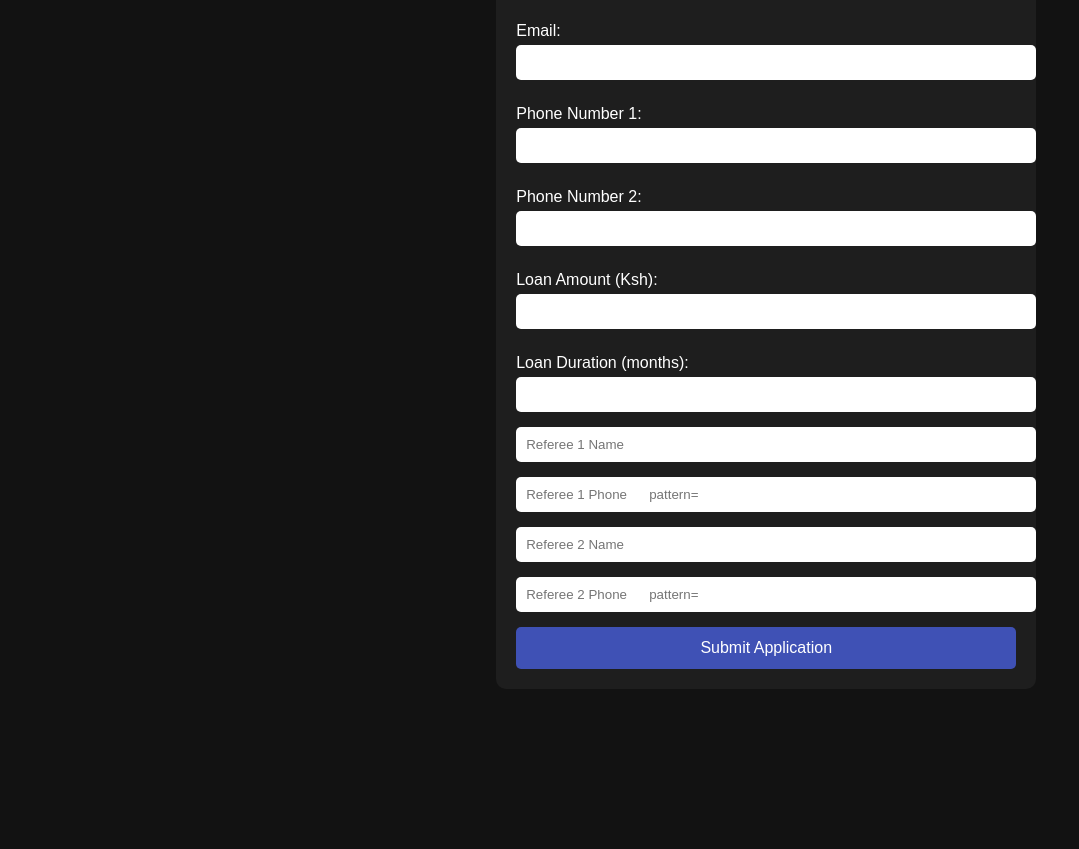
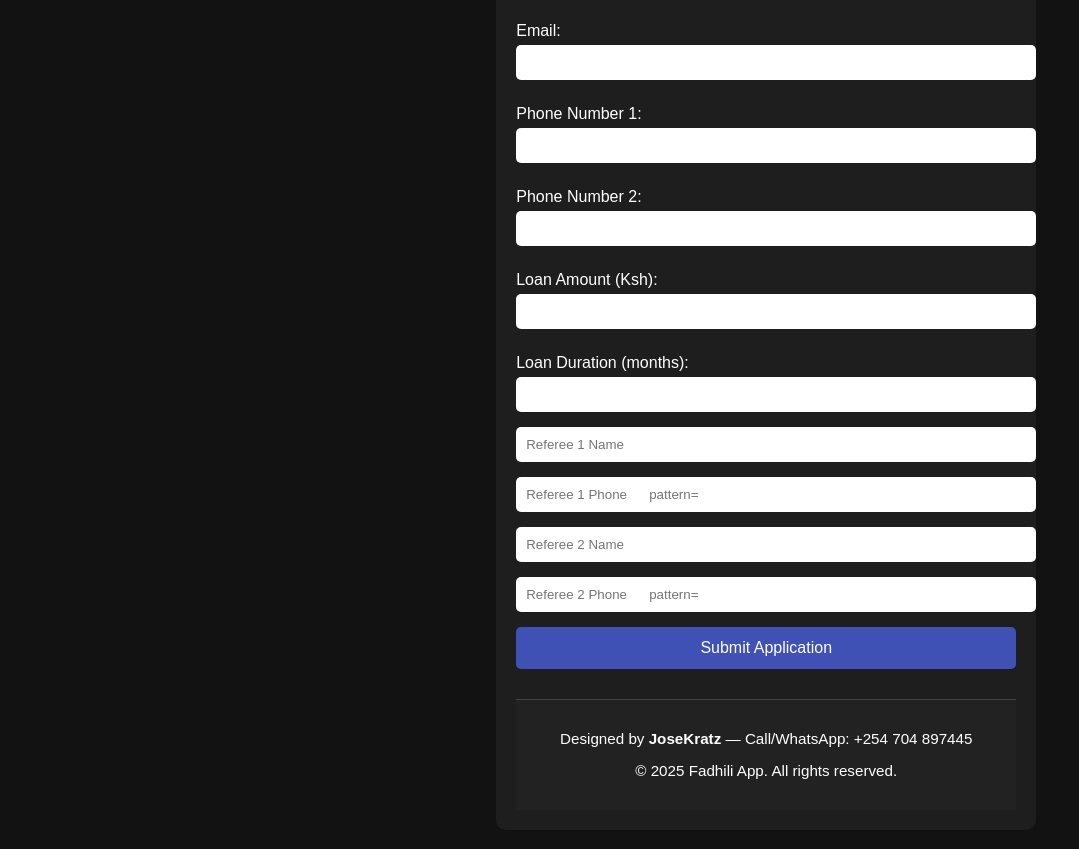
Before and after one commit to Josekratz20/Ufadhili-Loan-website, a website: page public/application/application.html in a window 1280 px wide. Shown: the part 111-960 px from the top of the page, without its empty margins (0-1079 px from the left). Before the commit the page ends 820 px from the top, so only its background shows below. Drawn offline with Linux system fonts and the light colour scheme.

Commit message:
Added footer with designer contact and copyright notice

```diff
--- a/public/application/application.html
+++ b/public/application/application.html
@@ -88,6 +88,13 @@
       pattern="[0-9]{10}"" required />
 
       <button type="submit">Submit Application</button>
+      <footer class="footer">
+        <p>
+          Designed by <strong>JoseKratz</strong> — Call/WhatsApp:
+          <a href="tel:+254704897445" style="color: #fff">+254 704 897445</a>
+        </p>
+        <p>&copy; 2025 Fadhili App. All rights reserved.</p>
+      </footer>
     </form>
   </body>
 </html>
--- a/public/css/style.css
+++ b/public/css/style.css
@@ -81,3 +81,19 @@ marquee {
   border-radius: 5px;
   color: #ccc;
 }
+.footer {
+  background-color: #222;
+  color: #fff;
+  text-align: center;
+  padding: 15px 10px;
+  margin-top: 30px;
+  font-size: 0.95rem;
+  border-top: 1px solid #444;
+}
+.footer a {
+  text-decoration: none;
+  color: #1e90ff;
+}
+.footer a:hover {
+  text-decoration: underline;
+}
```
Also changed, not shown: public/index.html (+7 -0 lines).
